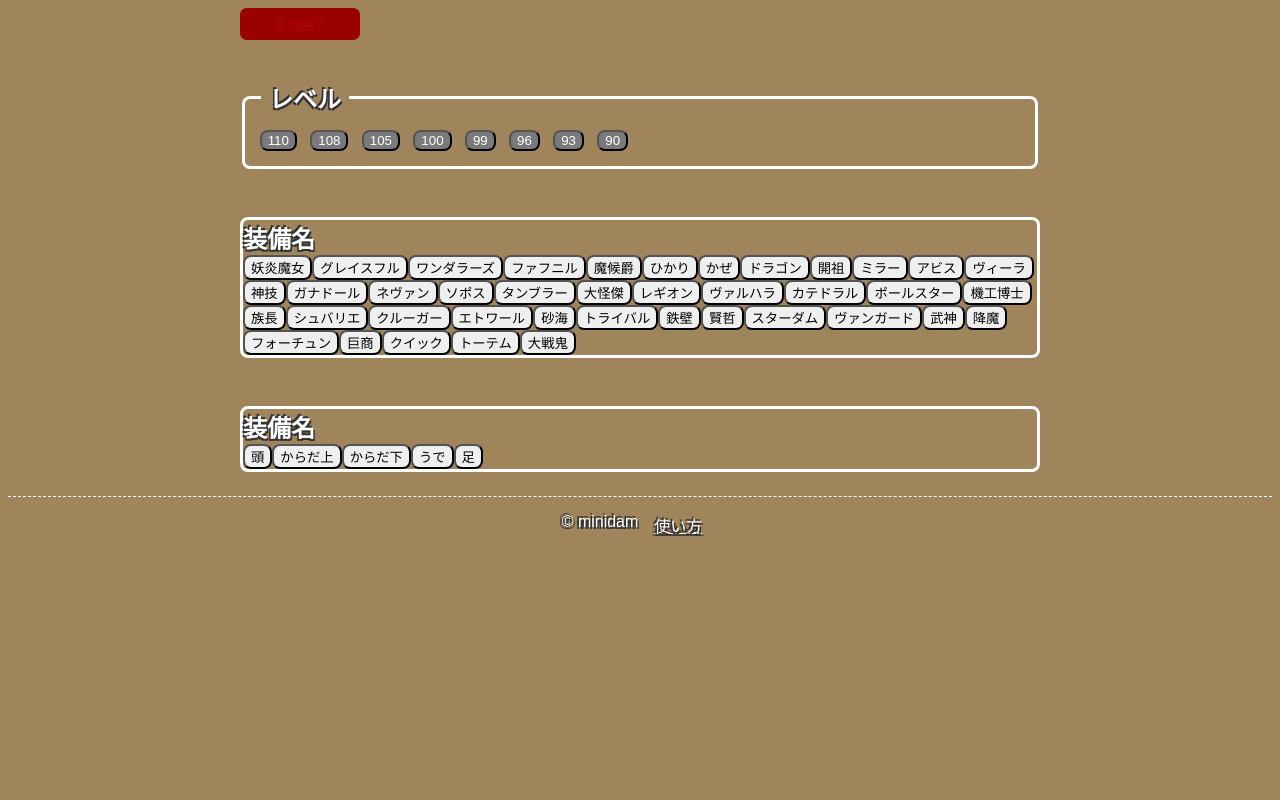
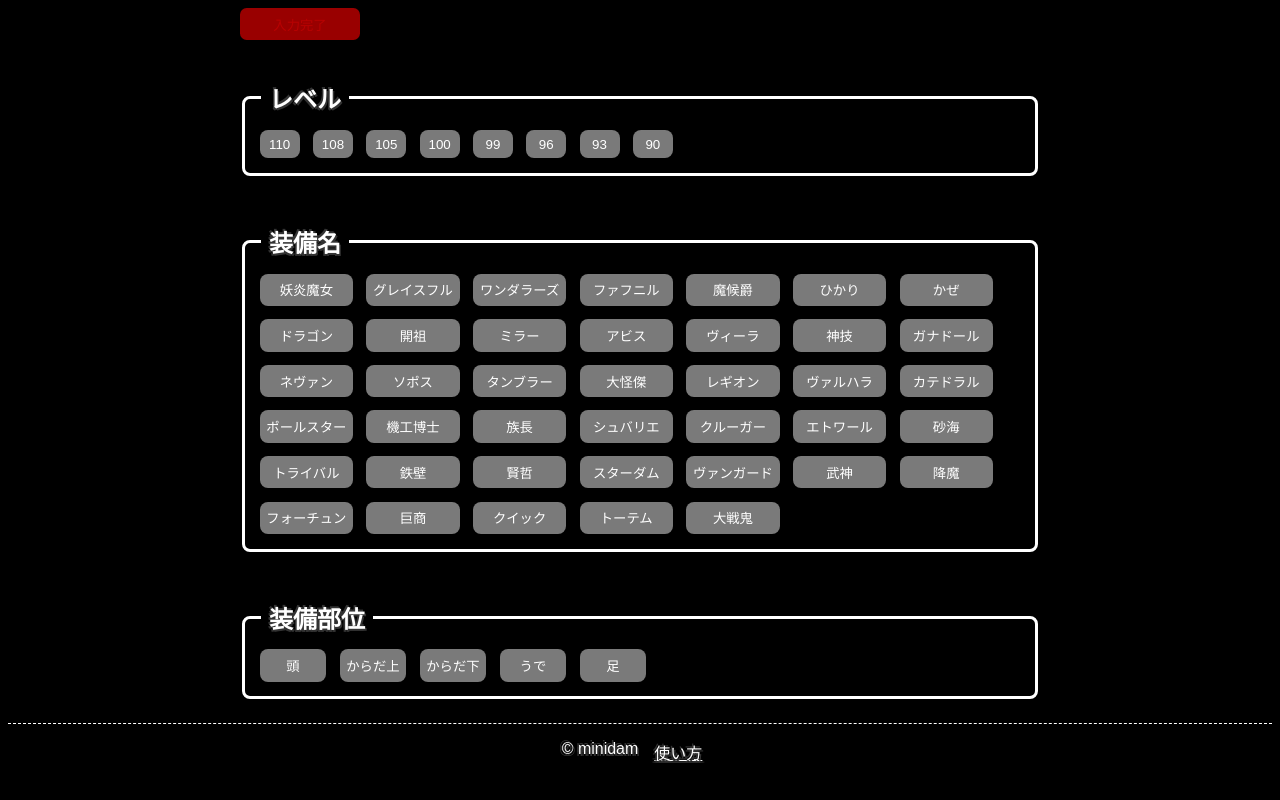
Before and after one commit to minidamjp/dqxarmor, an Angular app: page / in a window 1280 px wide. Built offline with nearby package versions, Linux system fonts and the light colour scheme.

Commit message:
画面のボタン制御中

```diff
--- a/src/app/armor-add/armor-add.component.html
+++ b/src/app/armor-add/armor-add.component.html
@@ -11,15 +11,19 @@
         </div>
     </fieldset>
 </section>
-<section id="series-button">
-    <div class="container">
-        <h2>装備名</h2>
-        <button type="button" *ngFor="let series of masterDataService.getSeriesList()">{{series.name}}</button>
-    </div>
+<section id="series-button" [class.selected]="selectedId!==''" [class.level-matched]="selectedLevel!==0">
+    <fieldset class="container">
+        <legend><h2>装備名</h2></legend>
+        <div class="buttons">
+            <button type="button"  [class.selected]='series.id===selectedId' [class.level-matched]="selectedLevel===series.level" (click)="selectSeriesId(series.id,series.level)" *ngFor="let series of masterDataService.getSeriesList()">{{series.name}}</button>
+        </div>
+    </fieldset>
 </section>
-<section id="parts-button">
-    <div class="container">
-        <h2>装備名</h2>
-        <button type="button" *ngFor="let part of masterDataService.getParts()">{{part.name}}</button>
-    </div>
+<section id="parts-button" [class.selected]="selectedPartId!==''">
+    <fieldset class="container">
+        <legend><h2>装備部位</h2></legend>
+        <div class="buttons">
+            <button type="button" [class.selected]='part.id===selectedPartId' (click)="selectPartId(part.id)"  *ngFor="let part of masterDataService.getParts()">{{part.name}}</button>
+        </div>
+    </fieldset>
 </section>
--- a/src/app/armor-add/armor-add.component.scss
+++ b/src/app/armor-add/armor-add.component.scss
@@ -9,6 +9,7 @@
 
 button{
 	border-radius: 0.6em;
+	border: none;
 }
 
 h2{
@@ -42,6 +43,50 @@ legend{
 	margin: 0.5em;
 	background-color: rgb(122, 122, 122);
 	color: #fff;
+	width: 3em;
+	padding: 0.5em;
+}
+
+#series-button.selected button{
+	display: none;
+	&.selected {
+    	display: block;
+		background-color: #f5ae51;
+	}
+}
+
+#series-button.level-matched button{
+	display: none;
+	&.level-matched {
+		display: block;
+		&.selected {
+			display: block;
+			background-color: #f5ae51;
+		}
+	}
+}
+
+#series-button button {
+	margin: 0.5em;
+	background-color: rgb(122, 122, 122);
+	color: #fff;
+	width: 7em;
+	padding: 0.5em;
+}
+
+#parts-button.selected button{
+	&.selected {
+    	display: block;
+		background-color: #f5ae51;
+	}
+}
+
+#parts-button button {
+	margin: 0.5em;
+	background-color: rgb(122, 122, 122);
+	color: #fff;
+	width: 5em;
+	padding: 0.5em;
 }
 
 #completed button {
--- a/src/app/armor-add/armor-add.component.ts
+++ b/src/app/armor-add/armor-add.component.ts
@@ -1,5 +1,6 @@
 import { Component, OnInit } from '@angular/core';
 
+import { SeriesList } from '../data/series';
 import { MasterDataService } from '../services/master-data.service';
 
 @Component({
@@ -11,6 +12,9 @@ export class ArmorAddComponent implements OnInit {
 
   keyTime: string|null = null;
   selectedLevel = 0;
+  selectedId = '';
+  selectedPartId = '';
+
 
   constructor(
     public masterDataService: MasterDataService,
@@ -29,12 +33,40 @@ export class ArmorAddComponent implements OnInit {
       const keyTime =  new Date().getTime().toString();
     }
   }
-
+// 画面で押下されたレベルを受け取ってワークフィールドとして宣言したselectedLevelと比較する
+// もし同じなら２度連続で同じレベルを押下したことになるので選択解除としてワークフィールドを空にする
+// 異なるならば１度目の押下なのでそのレベルを選択として該当レベルのみ表示し、他のレベルを非表示にする
+// ついでにワークフィールドに退避する
   selectLevel(level: number): void {
     if (this.selectedLevel === level){
       this.selectedLevel = 0;
+      this.selectedId = '';
     }else{
       this.selectedLevel = level;
+      this.selectedId = '';
+    }
+  }
+
+// htmlの*ngforでもらってきたシリーズマスターのIDを変数で受け取ってここのワークフィールドとして
+// 宣言したselectedIdと比較する
+// もし同じならば２連続同じ装備を選択しているので選択解除としワークフィールドを空にする
+// 異なるならば１度目の押下なので選択として該当の装備のみ表示し、他の装備は非表示にする
+// ついでにワークフィールドに退避する
+  selectSeriesId(seriesId: string, seriesLevel: number): void {
+    if (this.selectedId === seriesId){
+      this.selectedId = '';
+      this.selectedLevel = 0;
+    }else{
+      this.selectedId = seriesId;
+      this.selectedLevel = seriesLevel;
+    }
+  }
+
+  selectPartId(partId: string): void {
+    if (this.selectedPartId === partId){
+      this.selectedPartId = '';
+    }else{
+      this.selectedPartId = partId;
     }
   }
 
--- a/src/app/services/master-data.service.ts
+++ b/src/app/services/master-data.service.ts
@@ -12,7 +12,7 @@ export class MasterDataService {
 
   constructor() { }
 
-// armorsのデータの中からレベルをもってきてダブり外して逆順にして返す
+// シリーズのデータの中からレベルをもってきてダブり外して逆順にして返す
   getLevels(): number[] {
     const levels: number[] = [];
     for (const series of SeriesList){
--- a/src/styles.scss
+++ b/src/styles.scss
@@ -1,6 +1,9 @@
 /* You can add global styles to this file, and also import other style files */
 body{
+/*
     background-color: #9f845c;
+*/
+    background-color: #000;
     font-family: 'M PLUS Rounded 1c', sans-serif;
     color: #ffffff;
     text-shadow: 0.1rem 0.1rem 0 #333333, -0.1rem 0.1rem 0 #333333, -0.1rem -0.1rem 0 #333333;
```
